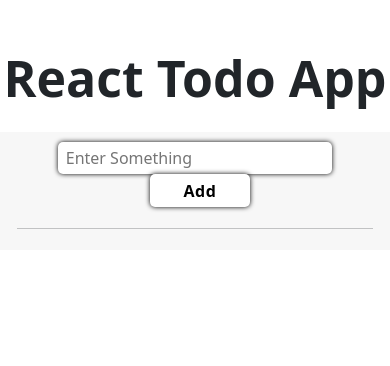
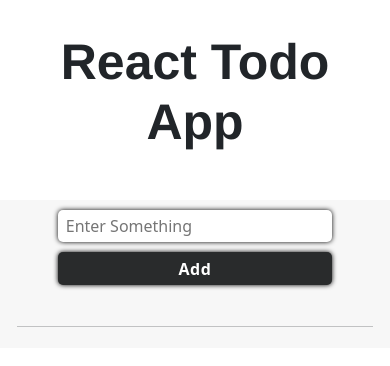
Before and after one commit to Sadaan-Siddique/React-6th-assignment, a React (Create React App) app: page / in a window 390 px wide. Shown: the top 366 px of the page. Built offline with nearby package versions, Linux system fonts and the light colour scheme.

Commit message:
Ready & Responsive

```diff
--- a/src/App.css
+++ b/src/App.css
@@ -2,14 +2,18 @@
   margin: 0px;
   padding: 0px;
 }
-h1{
-   font-size: 50px;
-   font-weight: bolder;
+
+h1 {
+  font-size: 50px;
+  font-weight: bolder;
+  font-family: 'Franklin Gothic Medium', 'Arial Narrow', Arial, sans-serif;
 }
+
 .todo-div {
-  background-color:  #f7f7f7e5;
+  background-color: #f7f7f7e5;
   padding-top: 10px;
 }
+
 .todo-div input {
   width: 75%;
   border-radius: 5px;
@@ -19,7 +23,8 @@ h1{
   transition: all;
   transition-duration: 0.5s;
 }
-.todo-div input:hover{
+
+.todo-div input:hover {
   box-shadow: 0px 0px 10px black;
 
 }
@@ -38,10 +43,25 @@ h1{
   transition: all;
   transition-duration: 0.5s;
 }
-.todo-div button:hover{
+
+.todo-div button:hover {
   letter-spacing: 0px;
   background-color: #292b2c;
   color: #f7f7f7e5;
+}
+
+@media screen and (max-width:463px) {
+  .todo-div button {
+    margin-top: 10px;
+    width: 75%;
+    margin-left: 0px;
+    background-color: #292b2c;
+    color: white;
+  }
+
+  .todo-div ul {
+    margin-top: 20px;
+  }
 }
 
 .todo-div ul {
@@ -67,6 +87,7 @@ h1{
   transition: all;
   transition-duration: 0.2s;
 }
-.todo-div ul li i:hover{
+
+.todo-div ul li i:hover {
   color: red;
 }
--- a/src/components/Todo.jsx
+++ b/src/components/Todo.jsx
@@ -59,7 +59,9 @@ function Todo() {
 
     return (
         <>
-            <h1 className='text-center mt-5'>React Todo App</h1>
+            <div className='p-3'>
+                <h1 className='text-center mt-3'>React Todo App</h1>
+            </div>
             <div className='mt-4 todo-div container text-center'>
                 <input type="text" ref={inptValue} placeholder='Enter Something' className='ps-2 py-1' />
                 <button type='submit' onClick={btnfunc}>Add</button>
```
